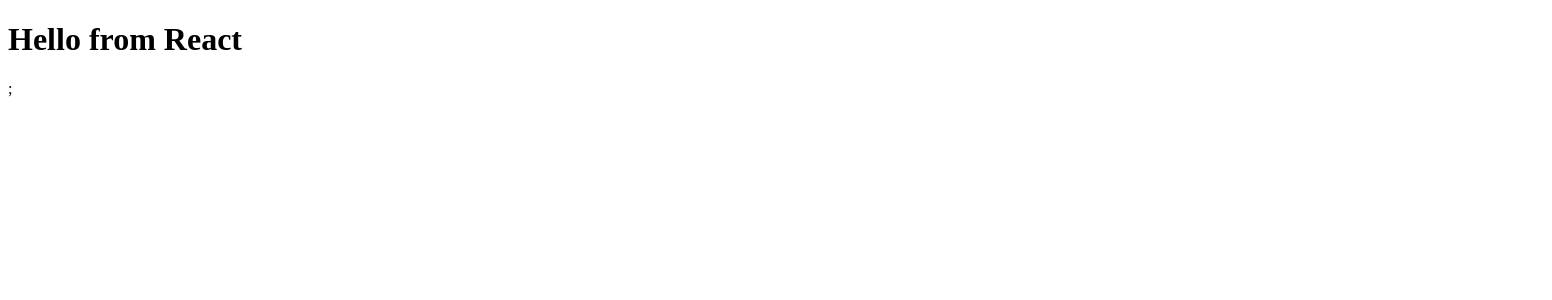
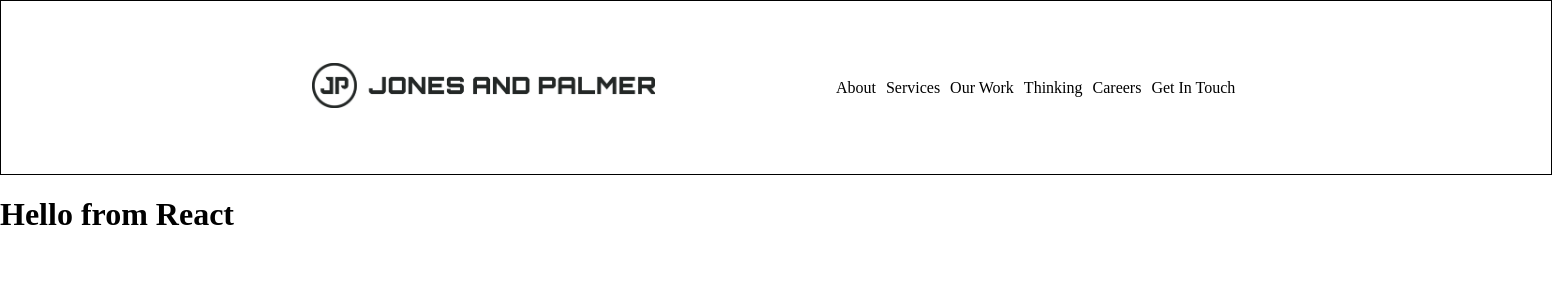
Before and after one commit to DarionRichards/jonespalmer-technical-assesment, a React (Create React App) app: page / in a window 1280 px wide. Shown: the top 300 px of the page, 1552 px wide, since content can reach past the window. Built offline with nearby package versions, Linux system fonts and the light colour scheme.

Commit message:
Navigation bar wip

```diff
--- a/src/App.js
+++ b/src/App.js
@@ -1,7 +1,17 @@
+import "./reset.css";
+import "./styles.css";
+
+import {Navbar} from "./components/Navbar";
+
 export const App = () => {
 	return (
-		<>
-			<h1>Hello from React</h1>;
-		</>
+		<div className="wrapper">
+			<header>
+				<Navbar />
+			</header>
+			<main>
+				<h1>Hello from React</h1>
+			</main>
+		</div>
 	);
 };
--- /dev/null
+++ b/src/components/Navbar.js
@@ -0,0 +1,31 @@
+import JonesPalmerLogo from "../assets/JP-LOGO.jpg";
+
+export const Navbar = () => {
+	return (
+		<>
+			<section className="nav-container">
+				<div className="nav-logo">
+					<a href="/">
+						<img
+							className="jones-palmer-logo"
+							src={JonesPalmerLogo}
+							alt="Jones and Palmer logo"
+						/>
+					</a>
+				</div>
+				<div>
+					<nav>
+						<ul className="nav-btn-container">
+							<li>About</li>
+							<li>Services</li>
+							<li>Our Work</li>
+							<li>Thinking</li>
+							<li>Careers</li>
+							<li>Get In Touch</li>
+						</ul>
+					</nav>
+				</div>
+			</section>
+		</>
+	);
+};
--- /dev/null
+++ b/src/reset.css
@@ -0,0 +1,9 @@
+body {
+	margin: unset;
+}
+
+ul {
+	list-style: none;
+	padding: 0;
+	margin: 0;
+}
--- /dev/null
+++ b/src/styles.css
@@ -0,0 +1,29 @@
+.wrapper {
+	width: 100%;
+}
+
+.nav-container {
+	width: 100%;
+	height: 173px;
+	padding-left: 135px;
+	padding-right: 135px;
+	border: 1px solid black;
+	background-color: #ffffff;
+	display: flex;
+	align-items: center;
+	justify-content: space-evenly;
+}
+
+.jones-palmer-logo {
+	max-width: 343.98px;
+	max-height: 45.06px;
+}
+
+.nav-btn-container {
+	display: flex;
+	flex-direction: row;
+}
+
+.nav-btn-container li {
+	margin: 5px;
+}
```
Also changed, not shown: src/assets/JP-LOGO.jpg (added).
